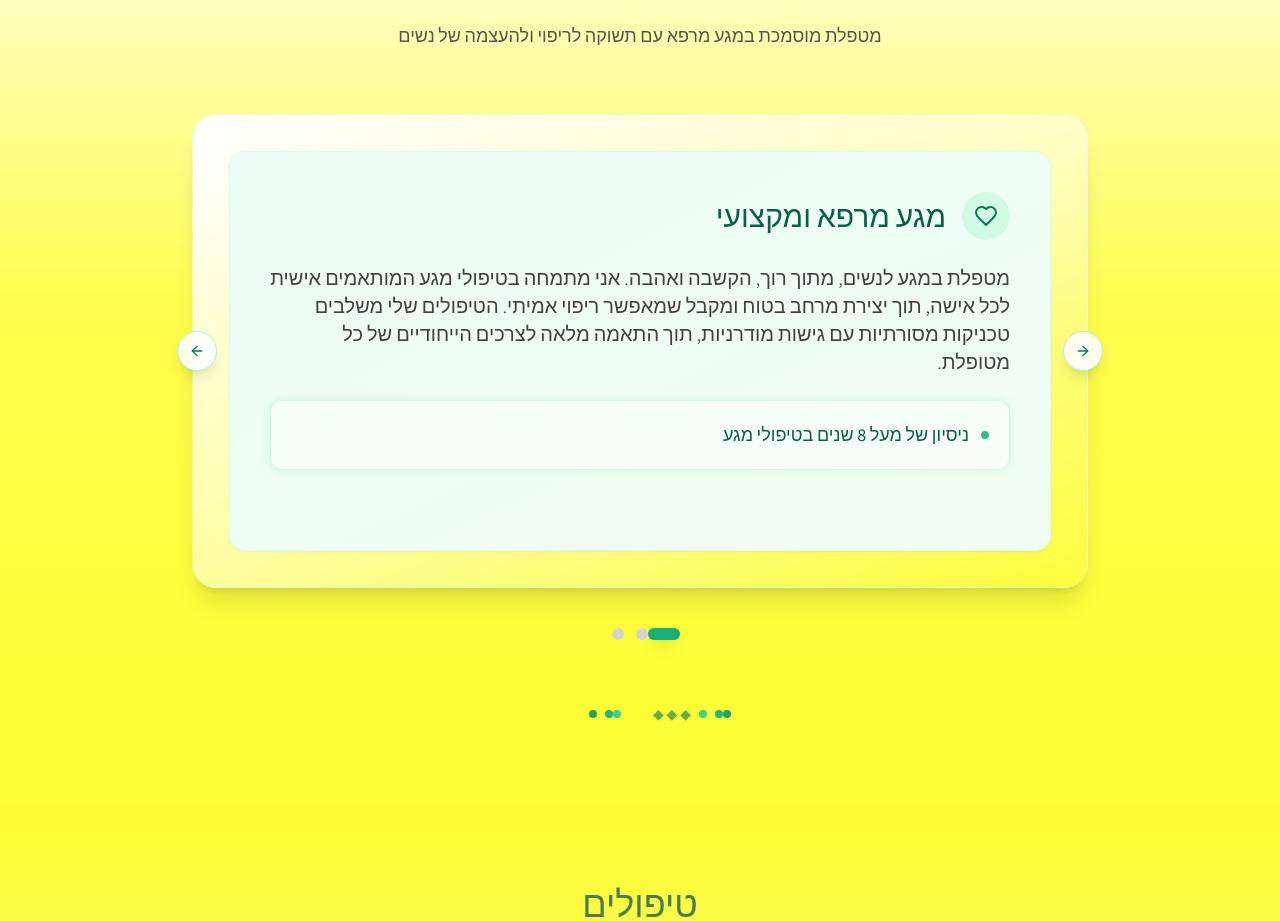
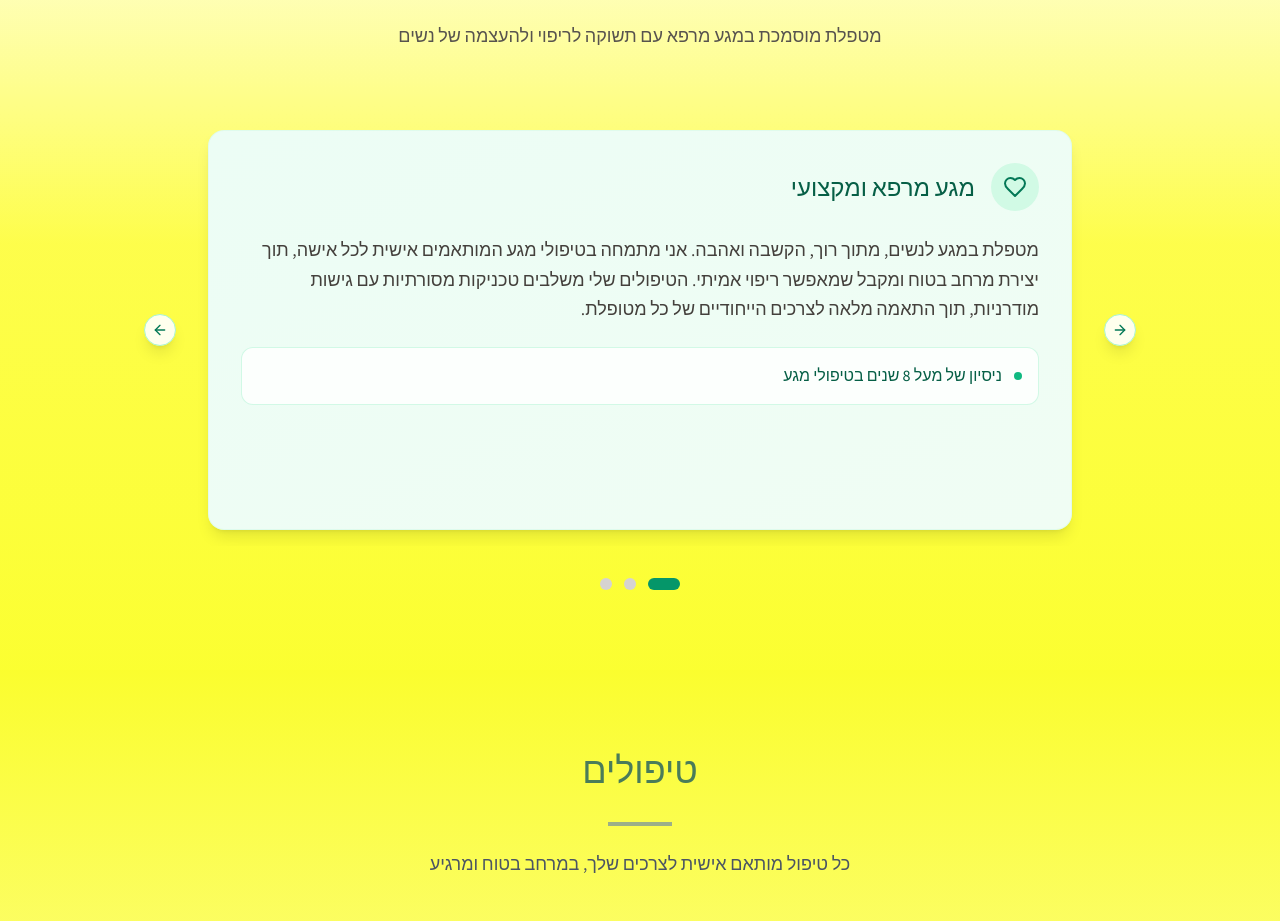
Before and after one commit to AvrahamShfaraw/yaels-healing-touch, a React (Vite) app: page / in a window 1280 px wide. Shown: the part 982-1903 px from the top of the page. Built offline with nearby package versions, Linux system fonts and the light colour scheme.

Commit message:
Refactor: Reset AboutSection carousel implementation
The AI reset the carousel implementation in `AboutSection.tsx` to use the standard ShadCN carousel structure, applying `basis-full` to each item and simplifying the styling.

```diff
--- a/src/components/AboutSection.tsx
+++ b/src/components/AboutSection.tsx
@@ -43,9 +43,6 @@ const AboutSection = () => {
     }
   ];
 
-  console.log("About content array:", aboutContent);
-  console.log("Current slide index:", current);
-
   return (
     <section className="py-20 bg-gradient-to-b from-white via-stone-50/30 to-emerald-50/20">
       <div className="container-custom section-padding">
@@ -65,9 +62,8 @@ const AboutSection = () => {
             </p>
           </div>
 
-          {/* Carousel Container */}
-          <div className="relative w-full max-w-4xl mx-auto">
-            <div className="bg-gradient-to-br from-white to-cream-50 rounded-3xl p-6 md:p-8 shadow-xl border border-emerald-100/50 backdrop-blur-sm">
+          {/* Carousel */}
+          <div className="max-w-4xl mx-auto">
             <Carousel
               setApi={setApi}
               opts={{
@@ -76,40 +72,36 @@ const AboutSection = () => {
               }}
               className="w-full"
             >
-                <CarouselContent className="">
+              <CarouselContent>
                 {aboutContent.map((content, index) => {
-                    console.log(`Rendering slide ${index}:`, content);
                   const IconComponent = content.icon;
                   return (
                     <CarouselItem key={index} className="basis-full">
-                        <div className="p-1">
-                          <div className={`bg-gradient-to-br ${content.gradient} rounded-2xl p-6 md:p-8 lg:p-10 border border-emerald-100/50 shadow-sm transition-all duration-500 hover:shadow-md min-h-[400px]`}>
+                      <div className="p-4">
+                        <div className={`bg-gradient-to-br ${content.gradient} rounded-2xl p-8 border border-emerald-100/50 shadow-lg min-h-[400px]`}>
                           {/* Icon and Title */}
-                            <div className="flex items-center gap-3 md:gap-4 mb-4 md:mb-6">
-                              <div className="flex-shrink-0 w-10 h-10 md:w-12 md:h-12 bg-emerald-100 rounded-full flex items-center justify-center">
-                                <IconComponent className="w-5 h-5 md:w-6 md:h-6 text-emerald-700" />
+                          <div className="flex items-center gap-4 mb-6">
+                            <div className="w-12 h-12 bg-emerald-100 rounded-full flex items-center justify-center">
+                              <IconComponent className="w-6 h-6 text-emerald-700" />
                             </div>
-                              <h3 className="text-xl md:text-2xl lg:text-3xl font-medium text-emerald-800 leading-tight">
+                            <h3 className="text-2xl font-medium text-emerald-800">
                               {content.title}
                             </h3>
                           </div>
 
-                            {/* Main Content */}
-                            <div className="space-y-4 md:space-y-6">
-                              <p className="text-base md:text-lg lg:text-xl text-stone-700 leading-relaxed font-light">
+                          {/* Content */}
+                          <div className="space-y-6">
+                            <p className="text-lg text-stone-700 leading-relaxed">
                               {content.text}
                             </p>
 
-                              {/* Highlight Box */}
-                              <div className="relative">
-                                <div className="absolute inset-0 bg-gradient-to-r from-emerald-200/50 to-green-200/50 rounded-xl blur-sm"></div>
-                                <div className="relative bg-white/80 backdrop-blur-sm p-4 md:p-5 rounded-xl border border-emerald-200/50">
+                            {/* Highlight */}
+                            <div className="bg-white/80 p-4 rounded-xl border border-emerald-200/50">
                               <div className="flex items-center gap-3">
-                                    <div className="w-2 h-2 bg-emerald-500 rounded-full animate-pulse"></div>
-                                    <p className="text-emerald-800 font-medium text-sm md:text-base lg:text-lg">
+                                <div className="w-2 h-2 bg-emerald-500 rounded-full"></div>
+                                <p className="text-emerald-800 font-medium">
                                   {content.highlight}
                                 </p>
-                                  </div>
                               </div>
                             </div>
                           </div>
@@ -120,51 +112,23 @@ const AboutSection = () => {
                 })}
               </CarouselContent>
 
-                {/* Navigation Buttons */}
-                <CarouselPrevious className="bg-white/90 border-emerald-200 hover:bg-emerald-50 text-emerald-700 shadow-lg -left-4 md:-left-6 lg:-left-12 w-8 h-8 md:w-10 md:h-10" />
-                <CarouselNext className="bg-white/90 border-emerald-200 hover:bg-emerald-50 text-emerald-700 shadow-lg -right-4 md:-right-6 lg:-right-12 w-8 h-8 md:w-10 md:h-10" />
+              <CarouselPrevious className="bg-white/90 border-emerald-200 hover:bg-emerald-50 text-emerald-700 shadow-lg" />
+              <CarouselNext className="bg-white/90 border-emerald-200 hover:bg-emerald-50 text-emerald-700 shadow-lg" />
             </Carousel>
-            </div>
 
             {/* Progress Indicators */}
-            <div className="flex justify-center mt-8 md:mt-10 space-x-2 md:space-x-3 space-x-reverse">
+            <div className="flex justify-center mt-8 space-x-3 space-x-reverse">
               {aboutContent.map((_, index) => (
                 <button
                   key={index}
-                  className={`relative transition-all duration-500 ${
+                  className={`transition-all duration-300 ${
                     current === index
-                      ? 'w-6 md:w-8 h-2 md:h-3'
-                      : 'w-2 md:w-3 h-2 md:h-3'
-                  }`}
+                      ? 'w-8 h-3 bg-emerald-600'
+                      : 'w-3 h-3 bg-stone-300 hover:bg-emerald-300'
+                  } rounded-full`}
                   onClick={() => api?.scrollTo(index)}
-                >
-                  <div className={`w-full h-full rounded-full transition-all duration-500 ${
-                    current === index
-                      ? 'bg-emerald-600 shadow-lg'
-                      : 'bg-stone-300 hover:bg-emerald-300'
-                  }`}></div>
-                  {current === index && (
-                    <div className="absolute inset-0 bg-emerald-400 rounded-full animate-pulse opacity-40"></div>
-                  )}
-                </button>
+                />
               ))}
-            </div>
-          </div>
-
-          {/* Decorative Bottom Elements */}
-          <div className="flex justify-center items-center mt-12 md:mt-16 space-x-6 md:space-x-8 space-x-reverse">
-            <div className="flex space-x-1 md:space-x-2 space-x-reverse">
-              <div className="w-1.5 h-1.5 md:w-2 md:h-2 bg-emerald-600 rounded-full animate-pulse"></div>
-              <div className="w-1.5 h-1.5 md:w-2 md:h-2 bg-emerald-500 rounded-full animate-pulse delay-150"></div>
-              <div className="w-1.5 h-1.5 md:w-2 md:h-2 bg-emerald-400 rounded-full animate-pulse delay-300"></div>
-            </div>
-            <div className="text-emerald-700/60 text-xs md:text-sm font-light">
-              ◆ ◆ ◆
-            </div>
-            <div className="flex space-x-1 md:space-x-2 space-x-reverse">
-              <div className="w-1.5 h-1.5 md:w-2 md:h-2 bg-emerald-400 rounded-full animate-pulse delay-300"></div>
-              <div className="w-1.5 h-1.5 md:w-2 md:h-2 bg-emerald-500 rounded-full animate-pulse delay-150"></div>
-              <div className="w-1.5 h-1.5 md:w-2 md:h-2 bg-emerald-600 rounded-full animate-pulse"></div>
             </div>
           </div>
         </div>
```
Lines whose indentation alone changed are shown as unchanged.
